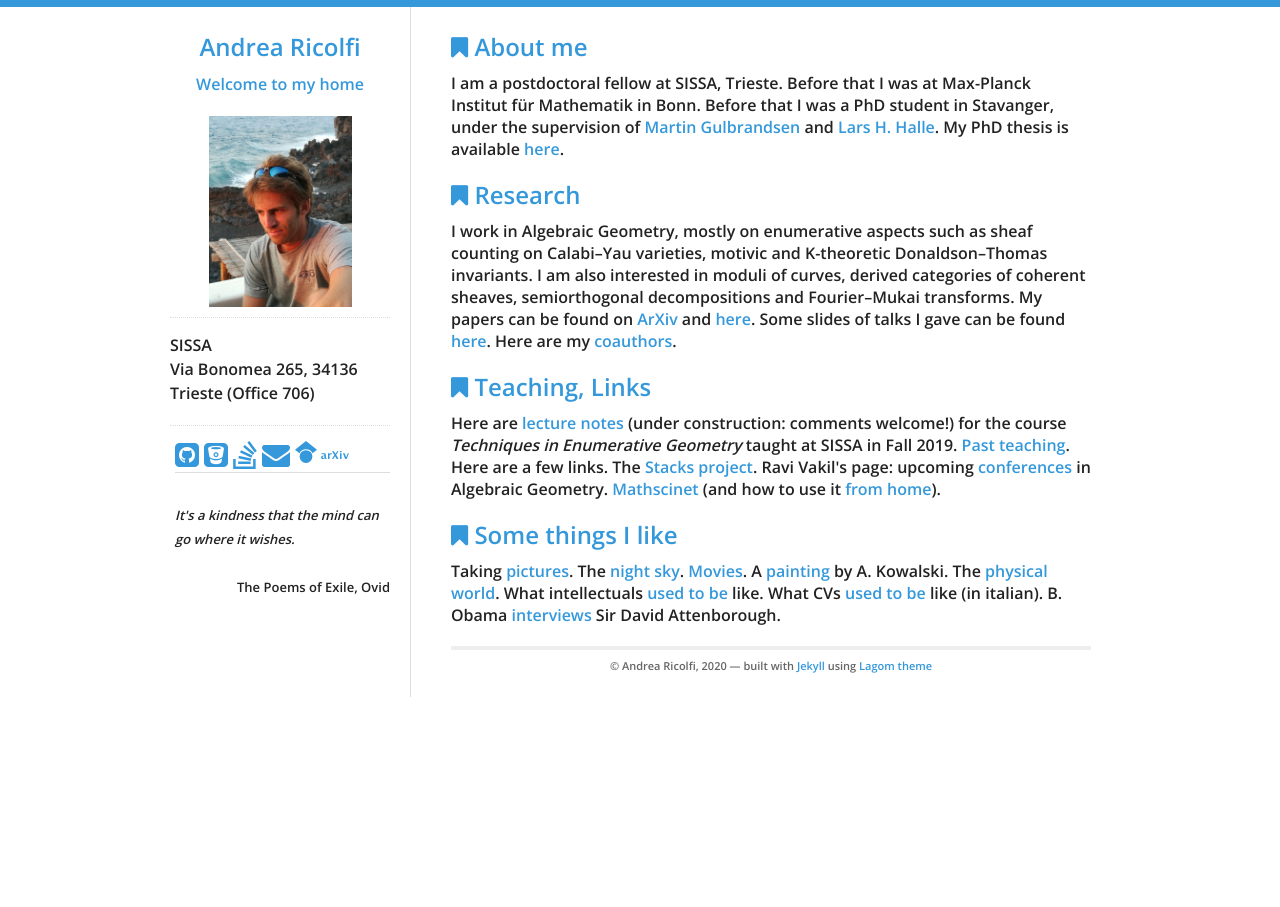
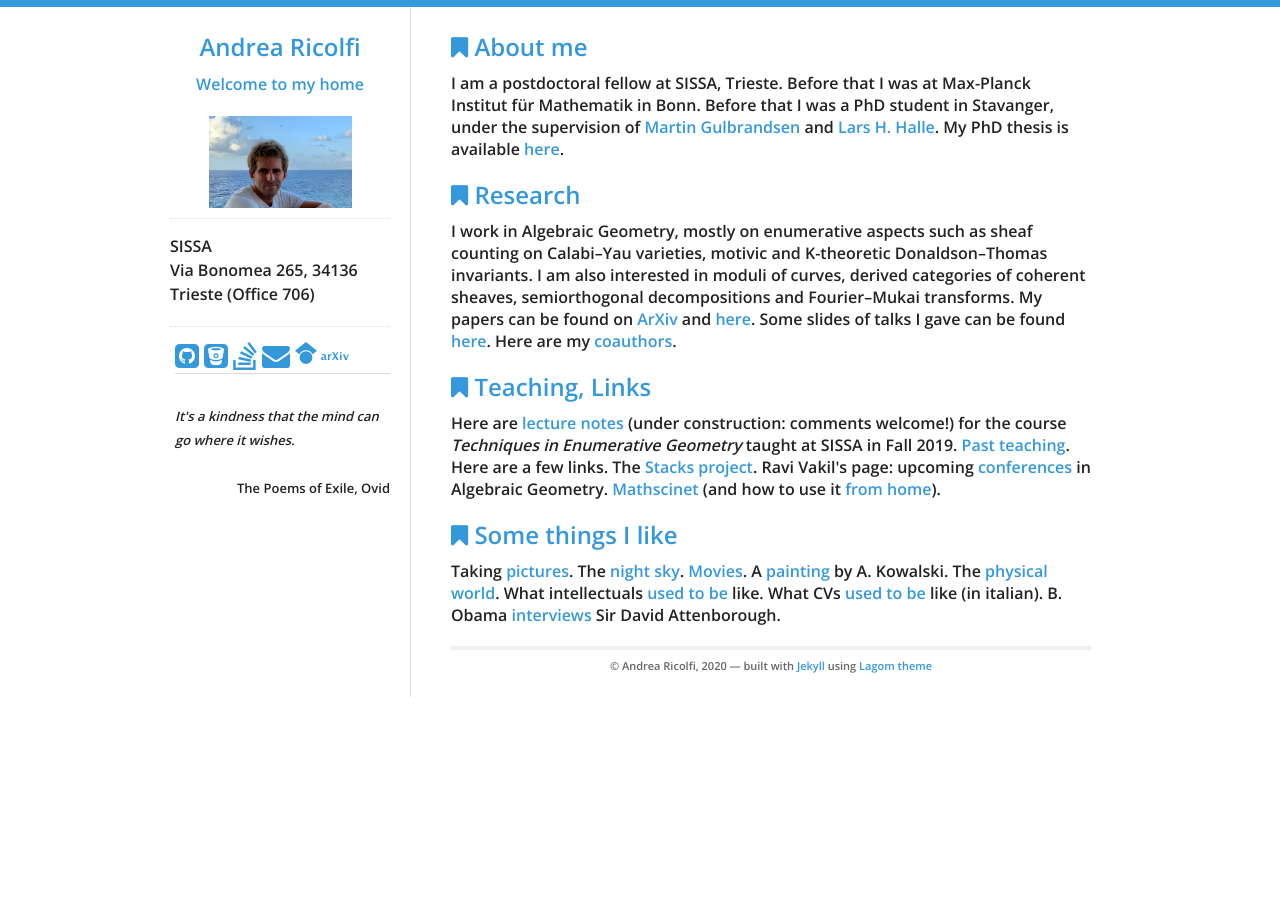
Before and after one commit to atricolfi/atricolfi.github.io, a Jekyll site: the page built from index.html, in a window 1280 px wide. Built offline with Jekyll 4.4.1, drawn with Linux system fonts in a browser that asks for light colours.

Commit message:
Update sidebar.html

```diff
--- a/_includes/sidebar.html
+++ b/_includes/sidebar.html
@@ -6,7 +6,7 @@
     {% if site.data.theme.social.gravatar %}
     <img src="http://www.gravatar.com/avatar/{{ site.data.theme.social.gravatar }}?s=200" id="gravatar" alt="My photo"/>
     {% else %}
-    <img src="/IMG_2665.jpg" width="65%" id="IMG_2665.jpg"/>
+    <img src="/IMG_5098 copia.jpeg" width="65%" id="IMG_5098 copia.jpeg"/>
     {% endif %}
   </a>
   <div id="bio">
```
